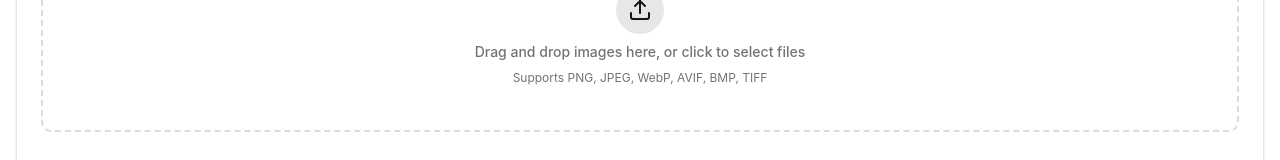
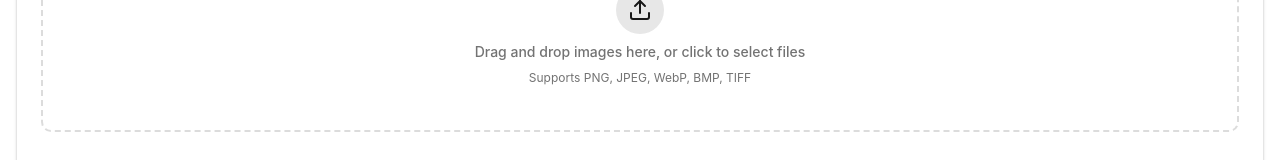
Before and after one commit to highnamee/img-tools, a React (Vite) app: page /background-remover in a window 1280 px wide. Shown: the part 318-478 px from the top of the page. Built offline with nearby package versions, Linux system fonts and the light colour scheme.

Commit message:
feat: enhance ImageDropZone hover effects, add background removal loading status, and remove AVIF support from documentation

```diff
--- a/src/components/ImageDropZone.tsx
+++ b/src/components/ImageDropZone.tsx
@@ -67,8 +67,10 @@ export function ImageDropZone({ onFilesAdded }: Readonly<ImageDropZoneProps>) {
   return (
     <div
       className={cn(
-        "flex h-48 w-full cursor-pointer flex-col items-center justify-center rounded-lg border-2 border-dashed p-4 transition-colors",
-        isDragging ? "border-primary bg-primary/10" : "border-muted-foreground/25"
+        "flex h-48 w-full cursor-pointer flex-col items-center justify-center rounded-lg border-2 border-dashed p-4 transition-all duration-200",
+        isDragging
+          ? "border-primary bg-primary/10 scale-[0.99]"
+          : "border-muted-foreground/25 hover:border-primary/50 hover:bg-muted/30"
       )}
       onDragOver={handleDragOver}
       onDragLeave={handleDragLeave}
@@ -107,7 +109,7 @@ export function ImageDropZone({ onFilesAdded }: Readonly<ImageDropZoneProps>) {
         <p className="text-muted-foreground text-sm font-medium">
           Drag and drop images here, or click to select files
         </p>
-        <p className="text-muted-foreground text-xs">Supports PNG, JPEG, WebP, AVIF, BMP, TIFF</p>
+        <p className="text-muted-foreground text-xs">Supports PNG, JPEG, WebP, BMP, TIFF</p>
       </label>
     </div>
   );
--- a/src/pages/BackgroundRemover.tsx
+++ b/src/pages/BackgroundRemover.tsx
@@ -253,8 +253,14 @@ export default function BackgroundRemover() {
             portraits, and more.
           </h2>
         </div>
+        <ImageDropZone onFilesAdded={handleFilesAdded} />
 
-        <ImageDropZone onFilesAdded={handleFilesAdded} />
+        {loadingStatus && (
+          <div className="bg-primary/5 text-primary border-primary/20 flex items-center gap-3 rounded-lg border p-4 text-sm animate-pulse mt-4">
+            <span className="h-4 w-4 animate-spin rounded-full border-2 border-current border-t-transparent" />
+            <span>{loadingStatus}</span>
+          </div>
+        )}
 
         <div className="space-y-6">
           <div className="flex flex-col gap-6">
--- a/src/pages/LandingPage.tsx
+++ b/src/pages/LandingPage.tsx
@@ -11,7 +11,7 @@ export default function LandingPage() {
     {
       title: "Image Converter",
       features: [
-        "Seamlessly convert between formats: PNG, JPEG, WEBP, AVIF, BMP, TIFF",
+        "Seamlessly convert between formats: PNG, JPEG, WEBP, BMP, TIFF",
         "Compress and resize your images",
         "Batch process multiple files without any limits",
       ],
```
